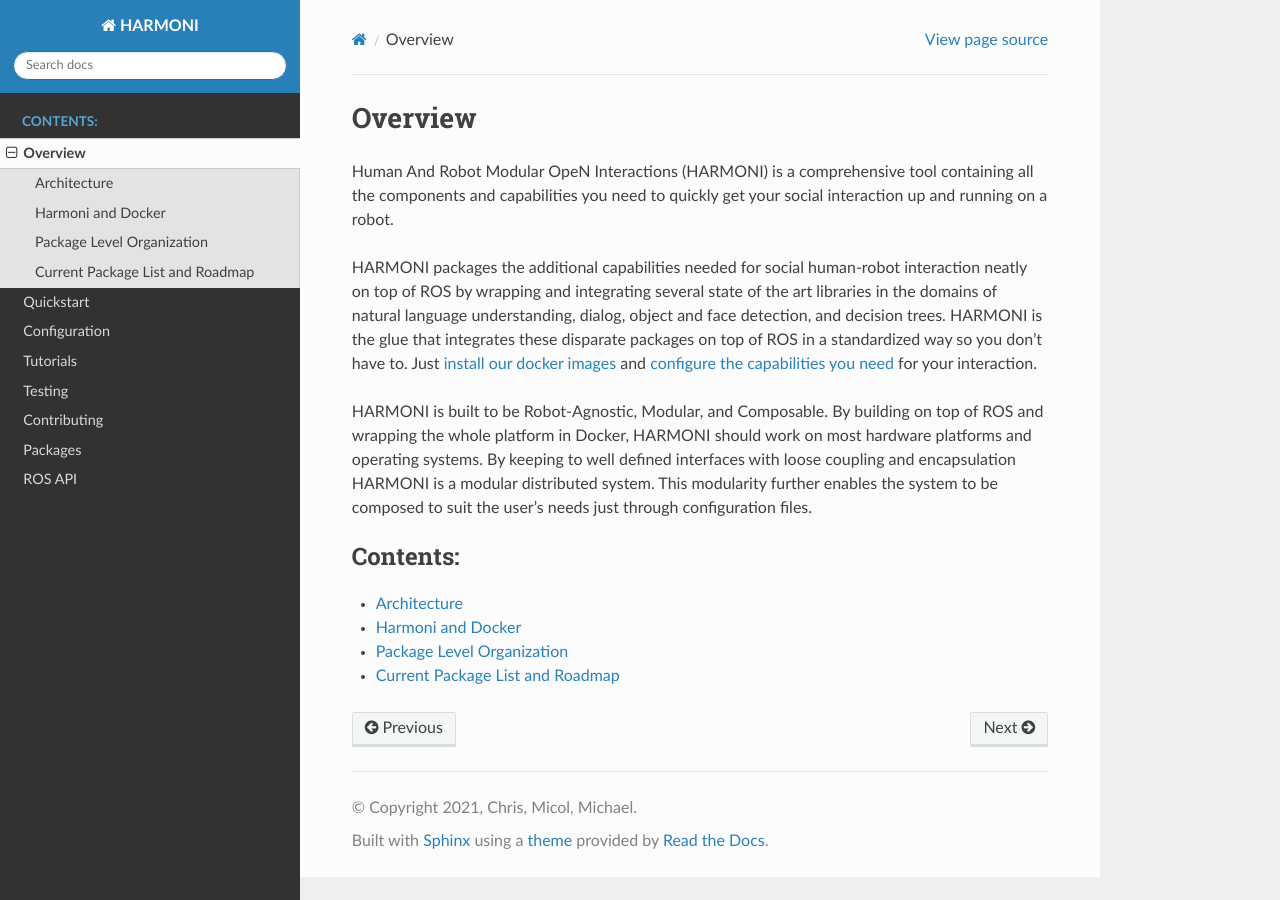
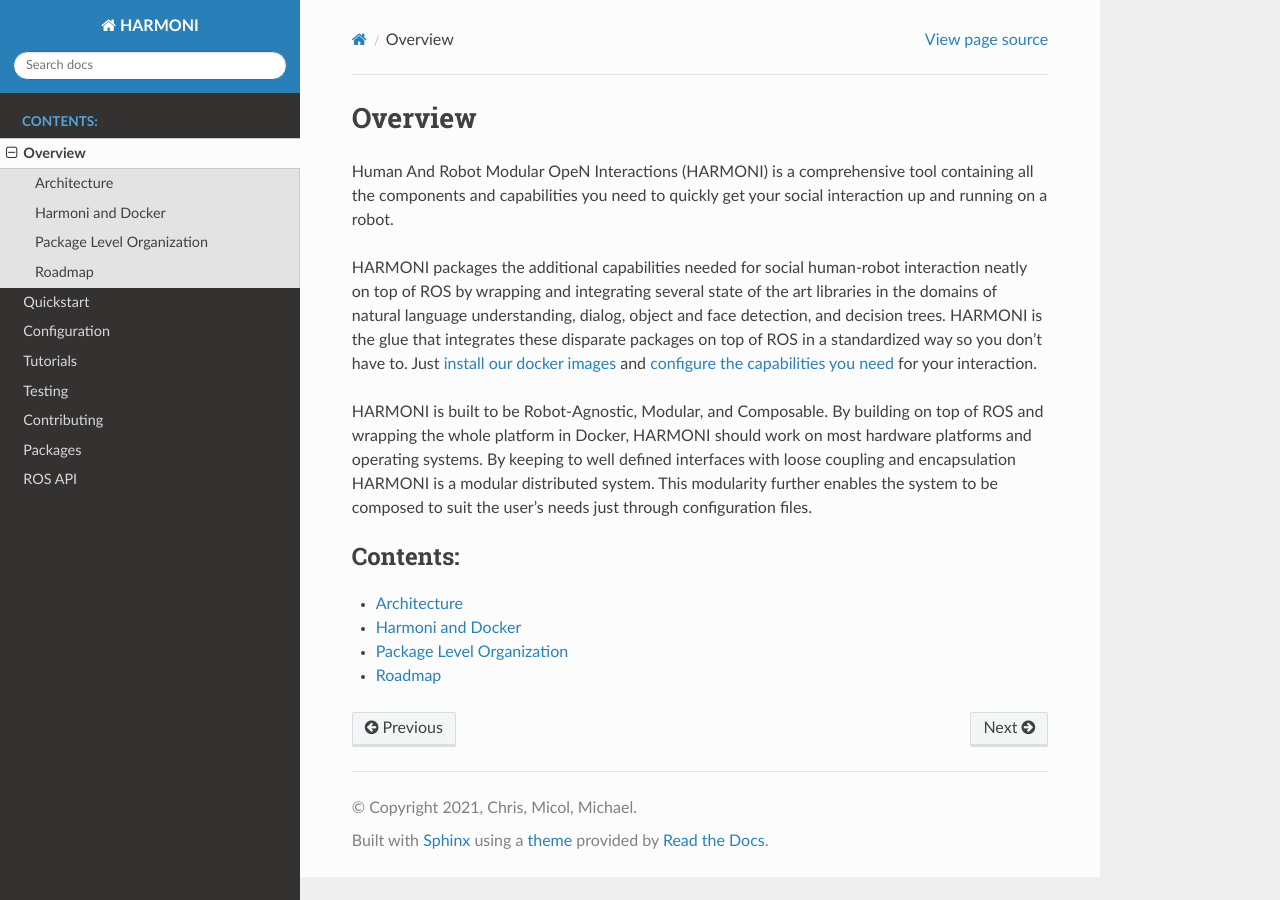
Before and after one commit to interaction-lab/HARMONI, a Sphinx documentation site: the page built from doc/Overview.rst, in a window 1280 px wide. Built offline with Sphinx 7.4.7 and the Read the Docs theme 2.0.0, drawn with Linux system fonts in a browser that asks for light colours; pages that are not in the unit, such as notebooks, are missing from menus.

Commit message:
roadmap stub.

```diff
--- a/doc/Overview.rst
+++ b/doc/Overview.rst
@@ -16,4 +16,4 @@ HARMONI is built to be Robot-Agnostic, Modular, and Composable. By building on t
    overview/Architecture
    overview/Harmoni-and-Docker
    overview/Package-Organization
-   overview/Package-List
+   overview/Roadmap
--- a/doc/overview/Package-List.md
+++ /dev/null
@@ -1,3 +0,0 @@
-# Current Package List and Roadmap
-
-This is a stub for all the packages that HARMONI currently has and planned integrations.
```
Also changed, not shown: doc/overview/Roadmap.md (added, +3 -0 lines).
